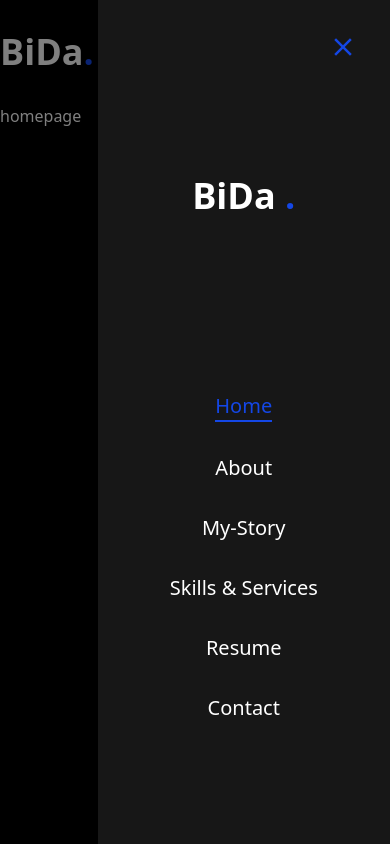
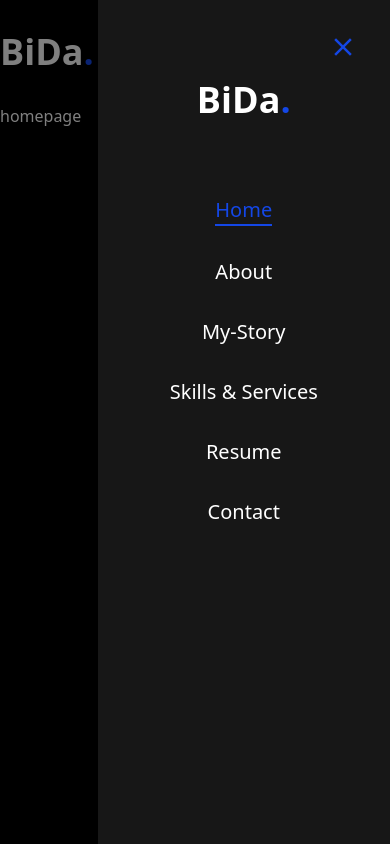
Before and after one commit to Bida3443/Bida-dev, a Next.js app: page / in a window 390 px wide. Both pictures are taken after a click on the button 374 px from the left and 52 px from the top of the page. Built offline with nearby package versions, Linux system fonts and the light colour scheme.

Commit message:
My Porfolio

```diff
--- a/components/MobileNav.tsx
+++ b/components/MobileNav.tsx
@@ -113,10 +113,10 @@ const MobileNav = () => {
           </VisuallyHidden>
         </SheetHeader>
 
-        <div className="mt-32 mb-40 text-center text-2xl">
+        <div className="mt-8 mb-15 text-center text-2xl">
           <Link href="/">
             <h1 className="text-4xl font-semibold">
-              BiDa <span className="text-blue-700">.</span>
+              BiDa<span className="text-blue-700">.</span>
             </h1>
           </Link>
         </div>
```
